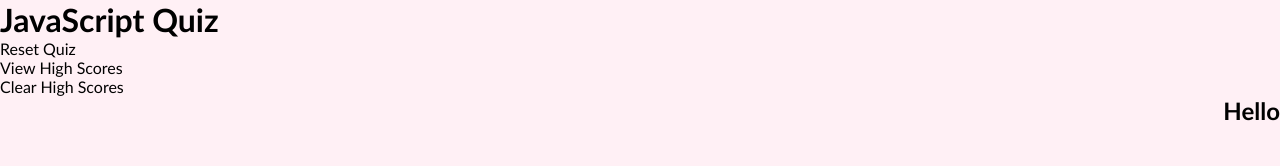
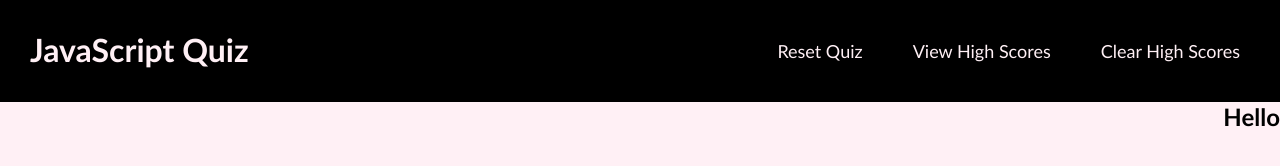
Before and after one commit to alejandra-e-bernabel/Challenge_Week_4, a plain HTML site: page index.html in a window 1280 px wide. Drawn offline with Linux system fonts and the light colour scheme.

Commit message:
Created basic header layout

```diff
--- a/style.css
+++ b/style.css
@@ -9,3 +9,23 @@ body {
     font-family:'Trebuchet MS', 'Lucida Sans Unicode', 'Lucida Grande', 'Lucida Sans', Arial, sans-serif;
 
 }
+
+.header {
+    display:flex;
+    background-color: black;
+    color: lavenderblush;
+
+    padding: 30px;
+    justify-content: space-between;
+}
+
+.header ul {
+    list-style: none;
+    display:flex;
+}
+
+.header ul li {
+    padding: 10px;
+    padding-left: 40px;
+    font-size: large;
+}
```
Also changed, not shown: index.html (+2 -1 lines).
